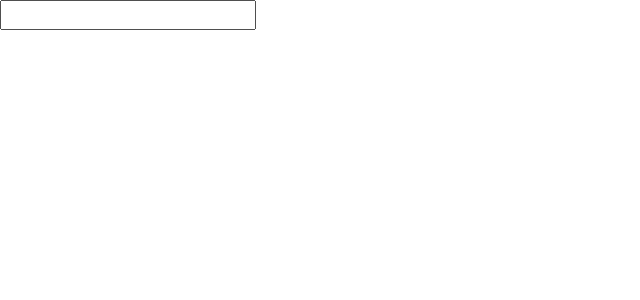
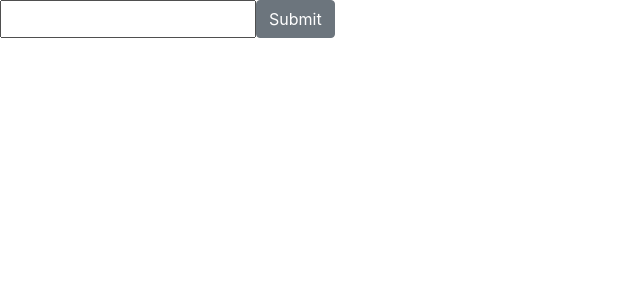
Before and after one commit to limitlessgenius/react-redux-weather-info, a React (Create React App) app: page / in a window 1280 px wide. Shown: the top 300 px of the page, without its empty margins (0-640 px from the left). Built offline with nearby package versions, Linux system fonts and the light colour scheme; the HTML template or start-up script is replaced by a standard one.

Commit message:
button field

```diff
--- a/src/components/component_search_bar.js
+++ b/src/components/component_search_bar.js
@@ -6,7 +6,10 @@ export default class SearchBar extends Component {
 	render() {
 		return (
 			<form className="input-group">
-				<input />
+				<input className="input-group-button" />
+				<span>
+					<button className="btn btn-secondary" type="submit">Submit</button>
+				</span>
 			</form>
 		)
 	}
```
